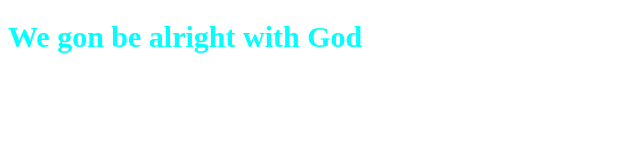
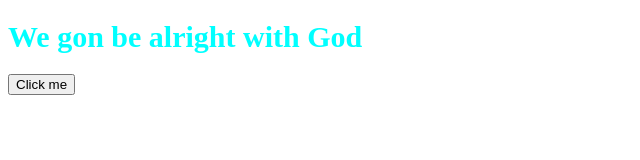
Before and after one commit to viviandoh/my-trial-git, a plain HTML site: page index.html in a window 1280 px wide. Shown: the whole page, without its empty margins (0-640 px from the left). Drawn offline with Linux system fonts and the light colour scheme.

Commit message:
updated html

```diff
--- a/index.html
+++ b/index.html
@@ -9,6 +9,9 @@
   </head>
   <body>
     <h1>We gon be alright with God</h1>
+    <p>
+      <button>Click me</button>
+    </p>
     <script src="index.js"></script>
   </body>
 </html>
```
